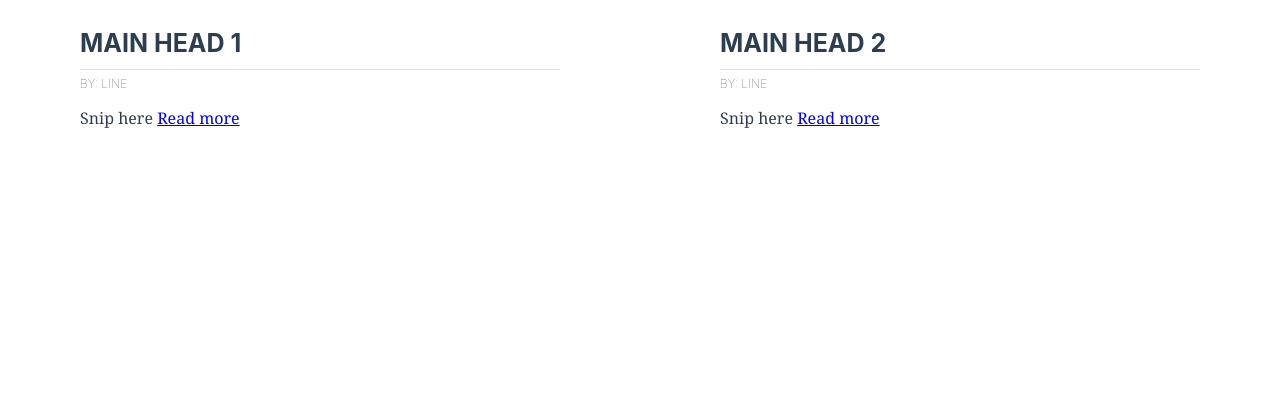
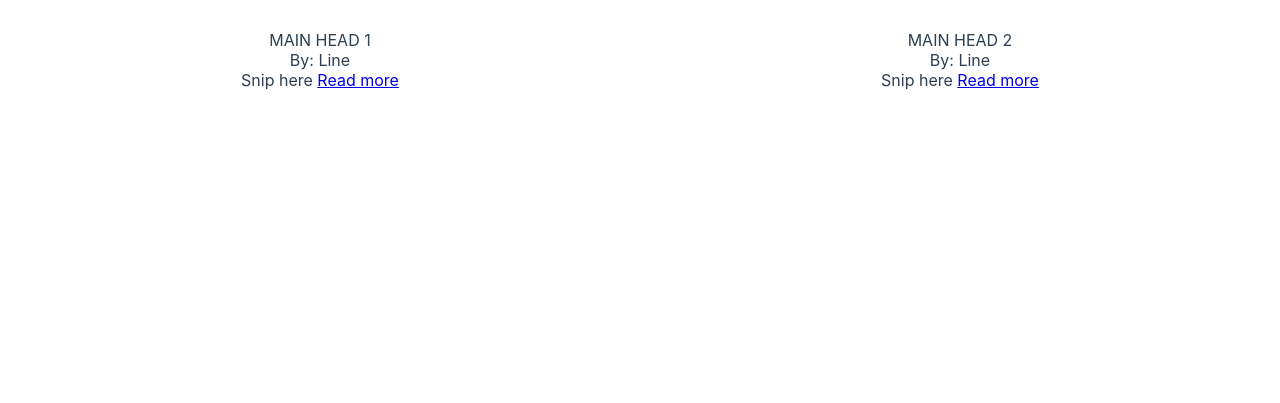
Before and after one commit to ManoelLobo/paper-remix, a Gatsby site in the folder gatsby-theme-paper-remix/: page / in a window 1280 px wide. Built offline with nearby package versions, Linux system fonts and the light colour scheme; Gatsby itself is replaced by a stand-in of ours.

Commit message:
cleanup styles

```diff
--- a/gatsby-theme-paper-remix/src/style.css
+++ b/gatsby-theme-paper-remix/src/style.css
@@ -38,10 +38,6 @@ body {
   }
 }
 
-.hidden {
-  opacity: 0;
-}
-
 .page {
   background-color: white;
   width: 100vw;
@@ -50,81 +46,9 @@ body {
   padding: 30px 0;
 }
 
-.page .headline {
-  border-bottom: 1px solid #e2e2e2;
-  margin: 0 auto 6px;
-  width: 90%;
-  text-align: left;
-  font-size: 1.15rem;
-  line-height: 1.25rem;
-  font-weight: 700;
-}
-
-.page .headline .image {
-  display: inline-block;
-}
-
-.page .headline span {
-  display: inline-block;
-  width: calc(90vw - 90px);
-  margin-left: 10px;
-  vertical-align: top;
-}
-
-.page .byline {
-  text-align: left;
-  width: 90%;
-  margin: 0 auto 16px;
-  text-transform: uppercase;
-  font-size: 12px;
-  font-weight: 100;
-}
-
-.page .snippet {
-  width: 90%;
-  margin: 0 auto;
-  text-align: left;
-  font-size: 14px;
-  font-family: Georgia, serif;
-}
-
-.page .snippet span.text::after {
-  content: ' ';
-}
-
 @media (min-width: 450px) {
   .page {
     width: 50vw;
-  }
-
-  .page .headline {
-    width: 75%;
-    padding-bottom: 12px;
-    font-size: 1.5625rem;
-    line-height: 1.6875rem;
-    font-weight: 700;
-  }
-
-  .page .headline .image {
-    min-width: 100%;
-    margin-bottom: 16px;
-  }
-
-  .page .headline span {
-    display: inline;
-    width: 100%;
-    margin-left: 0;
-    position: inherit;
-    top: 0;
-  }
-
-  .page .byline {
-    width: 75%;
-  }
-
-  .page .snippet {
-    width: 75%;
-    font-size: 16px;
   }
 
   .flip-container {
@@ -133,9 +57,11 @@ body {
     perspective: 100vw;
     perspective-origin: center top;
   }
+
   .flip-container .flipper {
     transform-origin: 0% 50%;
   }
+
   .flip-container.flip .flipper {
     transform: rotateX(180deg);
     transform-origin: 100% 50%;
@@ -171,6 +97,7 @@ body {
     transform: rotate3D(0, 1, 0, 180deg);
     transform-origin: center;
   }
+
   .back .article.top {
     transform: rotate(180deg);
   }
@@ -183,18 +110,22 @@ body {
       perspective: 100vw;
       perspective-origin: left top;
     }
+
     .flip-container .flipper {
       transform-origin: 0% 50%;
     }
+
     .flip-container,
     .front,
     .back {
       width: 50vw;
     }
+
     .flip-container.flip .flipper {
       transform: rotateY(-180deg);
       transform-origin: 0% 0%;
     }
+
     .front,
     .back {
       backface-visibility: hidden;
@@ -202,13 +133,16 @@ body {
       background-color: white;
       height: 100vh;
     }
+
     .front {
       /* for firefox 31 */
       /*transform: rotateY(0deg);*/
     }
+
     .back {
       transform: rotateY(180deg);
     }
+
     .back .article.top {
       transform: rotate(0deg);
     }
```
